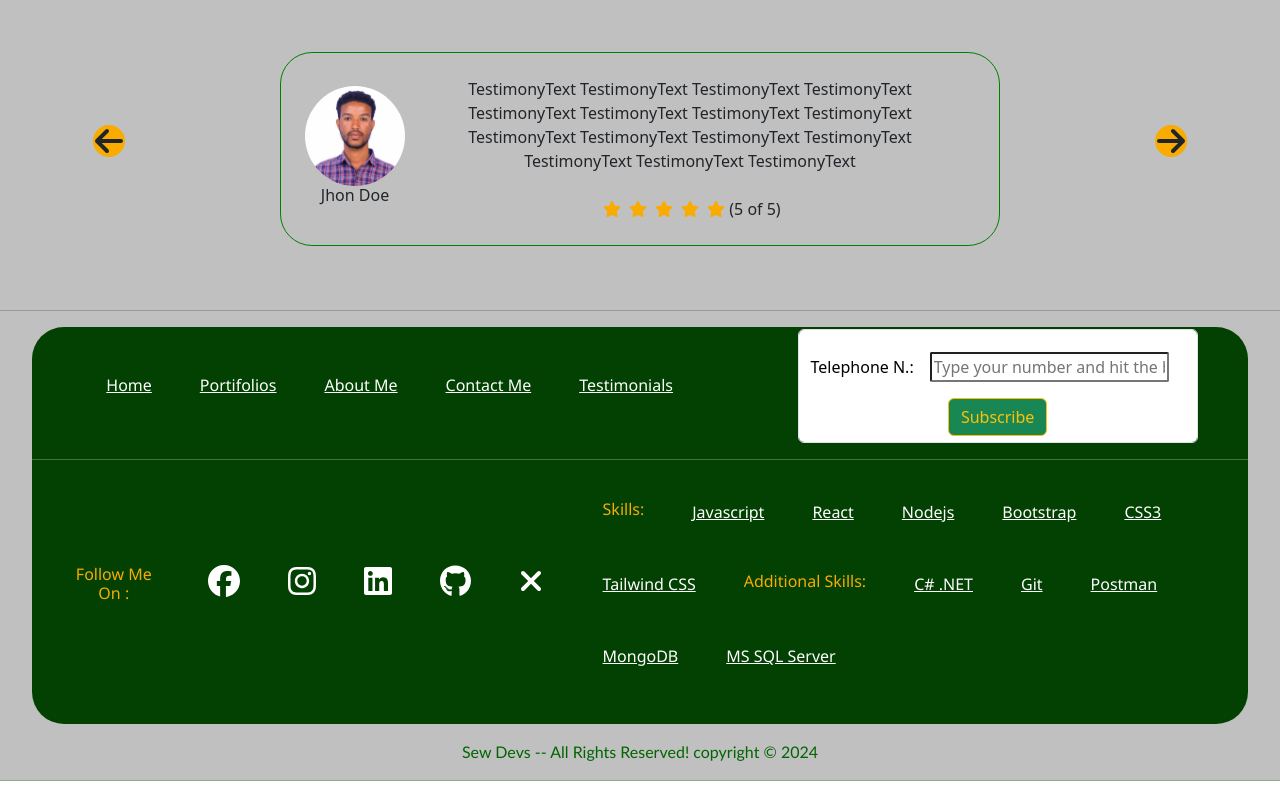
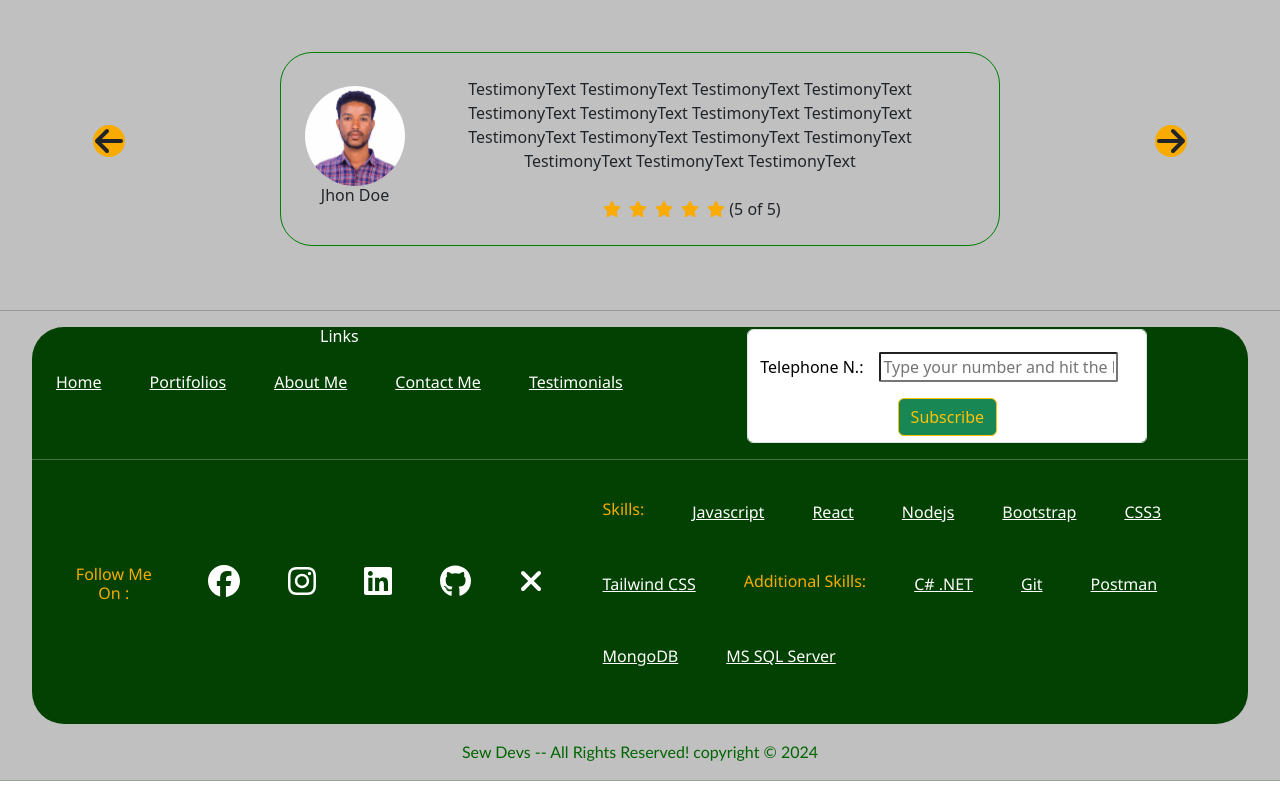
Before and after one commit to SEWLESEWBIAZEN/Personal_website, a React (Create React App) app in the folder client/: page / in a window 1280 px wide. Shown: the part 1193-1990 px from the top of the page. Built offline with nearby package versions, Linux system fonts and the light colour scheme.

Commit message:
renaming Link.js to Links.js

```diff
--- a/client/src/components/contactus/ContactAddress.js
+++ b/client/src/components/contactus/ContactAddress.js
@@ -14,7 +14,7 @@ const ContactAddress = () => {
       <div className="d-block  address-item mb-4">
         <div className="d-flex">
         <FontAwesomeIcon className='my-auto me-3'  size="2x" color="darkgreen" icon={faPhone} />
-        {/* Location icon */}
+
         <h3 className="icon-text">Call Me</h3>
         </div>
         <p className="icon-value ms-4">
--- a/client/src/components/footer/Footer.js
+++ b/client/src/components/footer/Footer.js
@@ -1,6 +1,6 @@
 import React from "react";
 import "./footer.css";
-import Link from "./Link";
+import Links from "./Links";
 import SocialMedia from "./SocialMedia";
 import Form from "./Form";
 import Skills from "./Skills";
@@ -9,7 +9,7 @@ const Footer = () => {
   return (
     <div className="footer">
       <div className="d-xs-block d-md-flex justify-content-evenly">
-        <Link/>
+        <Links/>
         <Form/>
       </div>
 
--- a/client/src/components/footer/Link.js
+++ /dev/null
@@ -1,16 +0,0 @@
-import React from "react";
-import "./footer.css";
-
-const Link = () => {
-  return (
-    <div className="d-xs-block d-sm-flex flex-wrap link m-auto">
-      <a>Home </a>
-      <a>Portifolios</a>
-      <a>About Me </a>
-      <a>Contact Me </a>
-      <a>Testimonials</a>
-    </div>
-  );
-};
-
-export default Link;
--- /dev/null
+++ b/client/src/components/footer/Links.js
@@ -0,0 +1,21 @@
+import React from "react";
+import { Link } from "react-router-dom";
+import "./footer.css";
+
+const Links = () => {
+  return (
+    <div className="d-block">
+      <h6 className="text-white mb-0">Links</h6>
+      <div className="d-xs-block d-sm-flex flex-wrap link mx-auto mt-0">
+      <Link to='./'>Home </Link>
+      <Link to='./'>Portifolios</Link>
+      <Link to='./'>About Me </Link>
+      <Link to='/contact-me'>Contact Me </Link>
+      <Link to='./'>Testimonials</Link>
+    </div>
+    </div>
+
+  );
+};
+
+export default Links;
```
